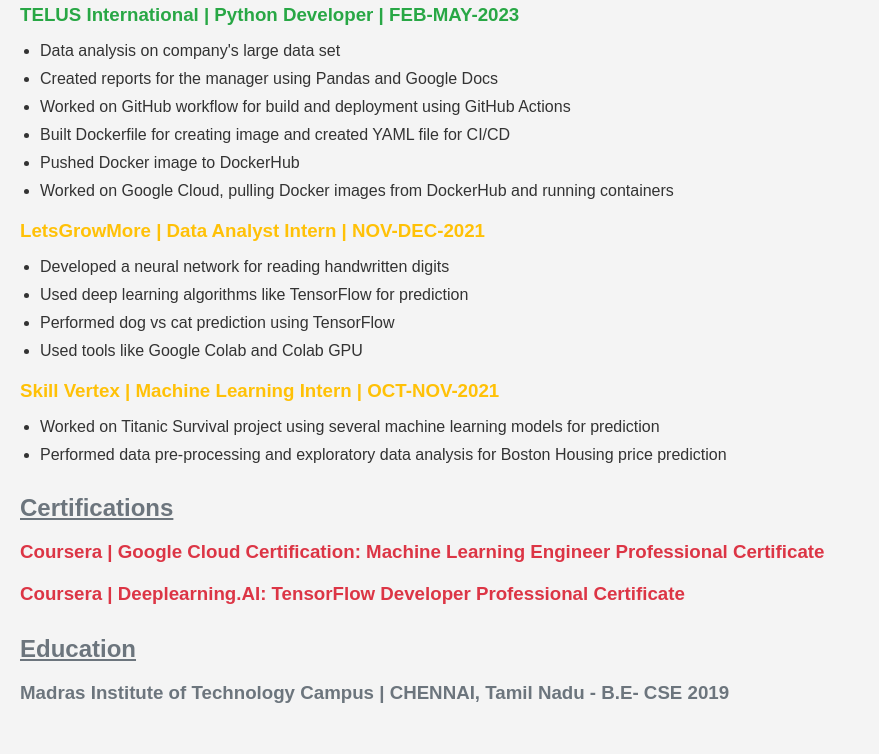
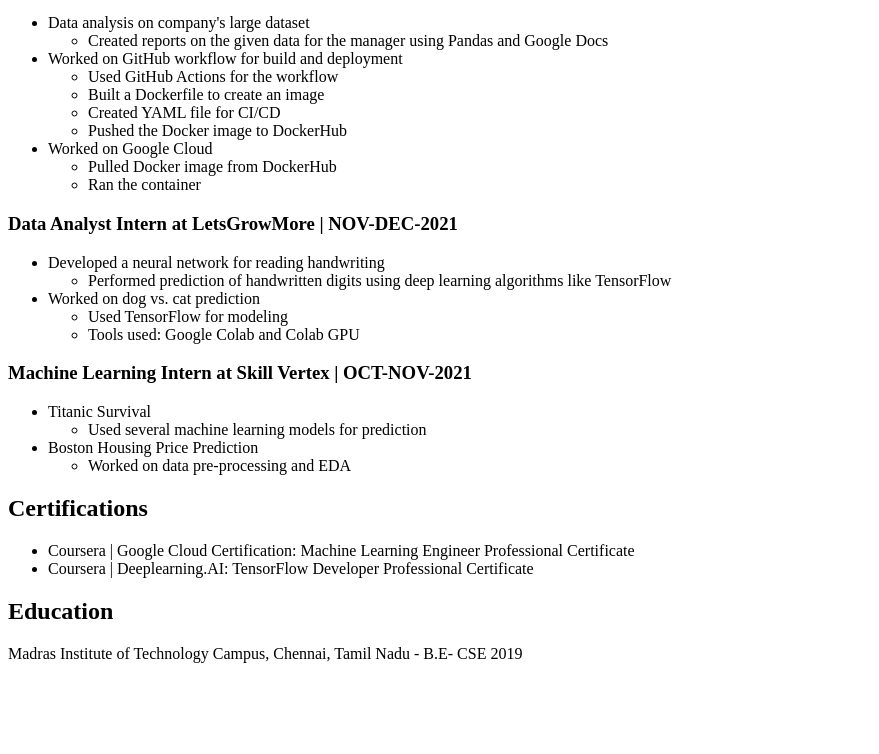
Before and after one commit to VikasSharma707/VikasSharma707.github.io, a plain HTML site: page index.html in a window 1280 px wide. Shown: the part 373-1127 px from the top of the page, without its empty margins (0-879 px from the left). After the commit the page ends 1052 px from the top, so only its background shows below. Drawn offline with Linux system fonts and the light colour scheme.

Commit message:
Updated File

```diff
--- a/index.html
+++ b/index.html
@@ -1,148 +1,61 @@
-<!DOCTYPE html>
-<html lang="en">
-
-<head>
-  <meta charset="UTF-8">
-  <meta name="viewport" content="width=device-width, initial-scale=1.0">
-  <title>Data Scientist Resume</title>
-  <style>
-    body {
-      font-family: Arial, sans-serif;
-      background-color: #f4f4f4;
-      color: #333;
-      margin: 0;
-      padding: 20px;
-    }
-
-    h1 {
-      color: #007bff;
-      margin-bottom: 20px;
-    }
-
-    h2 {
-      color: #6c757d;
-      margin-bottom: 10px;
-    }
-
-    ul {
-      padding-left: 20px;
-    }
-
-    li {
-      margin-bottom: 10px;
-    }
-
-    .section {
-      margin-bottom: 30px;
-    }
-
-    .section-header {
-      font-weight: bold;
-      text-decoration: underline;
-    }
-
-    .experience-item,
-    .internship-item,
-    .certification-item,
-    .education-item {
-      margin-bottom: 20px;
-    }
-
-    .experience-title {
-      color: #28a745;
-      font-weight: bold;
-      margin-bottom: 10px;
-    }
-
-    .internship-title {
-      color: #ffc107;
-      font-weight: bold;
-      margin-bottom: 10px;
-    }
-
-    .certification-title {
-      color: #dc3545;
-      font-weight: bold;
-      margin-bottom: 10px;
-    }
-
-    .education-title {
-      color: #6c757d;
-      font-weight: bold;
-      margin-bottom: 10px;
-    }
-  </style>
-</head>
-
-<body>
-  <h1>Data Scientist Resume</h1>
-
-  <div class="section">
-    <h2 class="section-header">Technical Skills</h2>
+<h1>VIKAS SHARMA</h1>
+<h1>Cloud ML-Engineer</h1>
+<h2>Technical Skills</h2>
 <ul>
     <li>Programming language: Python</li>
     <li>Databases: PostgreSQL, Google Cloud</li>
     <li>Data Warehouse: Google BigQuery, Vertex AI</li>
-      <li>Operating Systems: Ubuntu, Linux, Windows 11</li>
-      <li>Repositories: GitHub, DockerHub</li>
-      <li>IDEs: CloudSpace, GitHub, DockerHub</li>
+    <li>Operating Systems: Ubuntu, Linux, Windows 11 (Gcloud-cli, Git-cli, Docker-cli)</li>
+    <li>Repository: GitHub, DockerHub</li>
+    <li>IDE: CloudSpace, GitHub, DockerHub</li>
 </ul>
-  </div>
-
-  <div class="section">
-    <h2 class="section-header">Experience</h2>
-
-    <div class="experience-item">
-      <h3 class="experience-title">TELUS International | Python Developer | FEB-MAY-2023</h3>
+<h2>Experience</h2>
+<h3>Python Developer at TELUS International | FEB-MAY-2023</h3>
 <ul>
-        <li>Data analysis on company's large data set</li>
-        <li>Created reports for the manager using Pandas and Google Docs</li>
-        <li>Worked on GitHub workflow for build and deployment using GitHub Actions</li>
-        <li>Built Dockerfile for creating image and created YAML file for CI/CD</li>
-        <li>Pushed Docker image to DockerHub</li>
-        <li>Worked on Google Cloud, pulling Docker images from DockerHub and running containers</li>
+    <li>Data analysis on company's large dataset</li>
+    <ul>
+        <li>Created reports on the given data for the manager using Pandas and Google Docs</li>
     </ul>
-    </div>
-
-    <div class="internship-item">
-      <h3 class="internship-title">LetsGrowMore | Data Analyst Intern | NOV-DEC-2021</h3>
+    <li>Worked on GitHub workflow for build and deployment</li>
     <ul>
-        <li>Developed a neural network for reading handwritten digits</li>
-        <li>Used deep learning algorithms like TensorFlow for prediction</li>
-        <li>Performed dog vs cat prediction using TensorFlow</li>
-        <li>Used tools like Google Colab and Colab GPU</li>
+        <li>Used GitHub Actions for the workflow</li>
+        <li>Built a Dockerfile to create an image</li>
+        <li>Created YAML file for CI/CD</li>
+        <li>Pushed the Docker image to DockerHub</li>
     </ul>
-    </div>
-
-    <div class="internship-item">
-      <h3 class="internship-title">Skill Vertex | Machine Learning Intern | OCT-NOV-2021</h3>
+    <li>Worked on Google Cloud</li>
     <ul>
-        <li>Worked on Titanic Survival project using several machine learning models for prediction</li>
-        <li>Performed data pre-processing and exploratory data analysis for Boston Housing price prediction</li>
+        <li>Pulled Docker image from DockerHub</li>
+        <li>Ran the container</li>
     </ul>
-    </div>
-  </div>
-
-  <div class="section">
-    <h2 class="section-header">Certifications</h2>
-
-    <div class="certification-item">
-      <h3 class="certification-title">Coursera | Google Cloud Certification: Machine Learning Engineer Professional Certificate</h3>
-    </div>
-
-    <div class="certification-item">
-      <h3 class="certification-title">Coursera | Deeplearning.AI: TensorFlow Developer Professional Certificate</h3>
-    </div>
-  </div>
-
-  <div class="section">
-    <h2 class="section-header">Education</h2>
-
-    <div class="education-item">
-      <h3 class="education-title">Madras Institute of Technology Campus | CHENNAI, Tamil Nadu - B.E- CSE 2019</h3>
-    </div>
-  </div>
-
-</body>
-
-</html>
+</ul>
+<h3>Data Analyst Intern at LetsGrowMore | NOV-DEC-2021</h3>
+<ul>
+    <li>Developed a neural network for reading handwriting</li>
+    <ul>
+        <li>Performed prediction of handwritten digits using deep learning algorithms like TensorFlow</li>
+    </ul>
+    <li>Worked on dog vs. cat prediction</li>
+    <ul>
+        <li>Used TensorFlow for modeling</li>
+        <li>Tools used: Google Colab and Colab GPU</li>
+    </ul>
+</ul>
+<h3>Machine Learning Intern at Skill Vertex | OCT-NOV-2021</h3>
+<ul>
+    <li>Titanic Survival</li>
+    <ul>
+        <li>Used several machine learning models for prediction</li>
+    </ul>
+    <li>Boston Housing Price Prediction</li>
+    <ul>
+        <li>Worked on data pre-processing and EDA</li>
+    </ul>
+</ul>
+<h2>Certifications</h2>
+<ul>
+    <li>Coursera | Google Cloud Certification: Machine Learning Engineer Professional Certificate</li>
+    <li>Coursera | Deeplearning.AI: TensorFlow Developer Professional Certificate</li>
+</ul>
+<h2>Education</h2>
+<p>Madras Institute of Technology Campus, Chennai, Tamil Nadu - B.E- CSE 2019</p>
```
Lines whose indentation alone changed are shown as unchanged.
